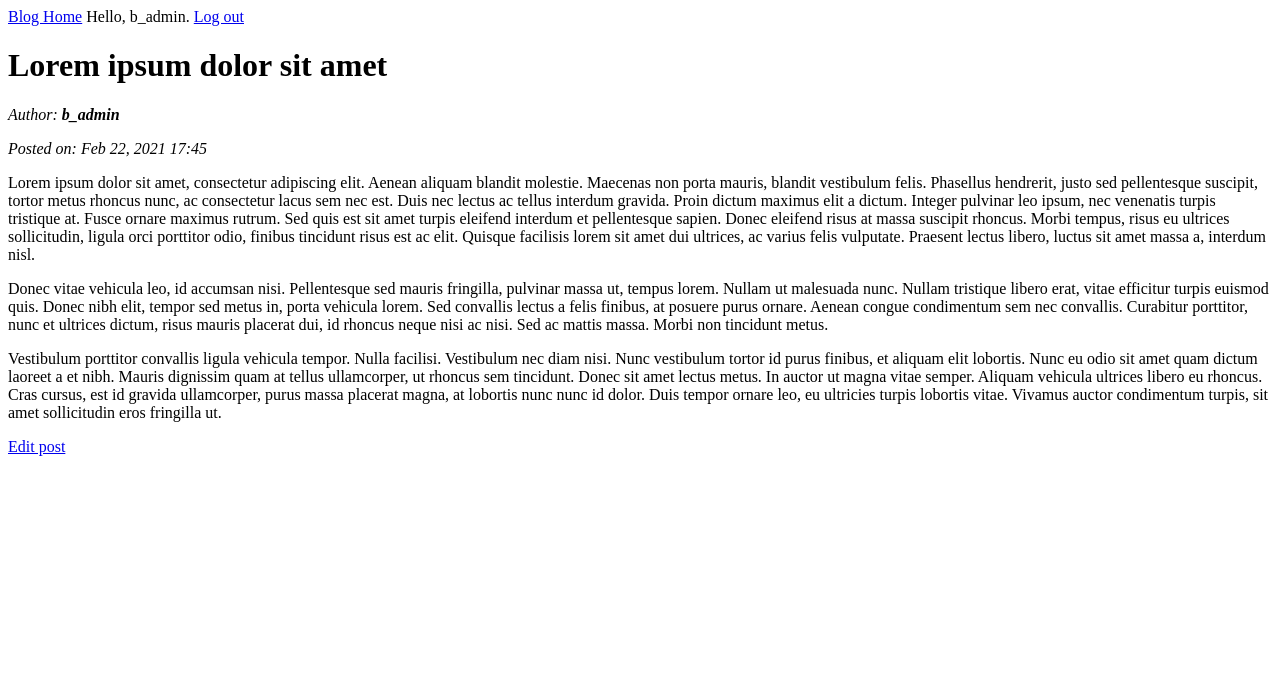
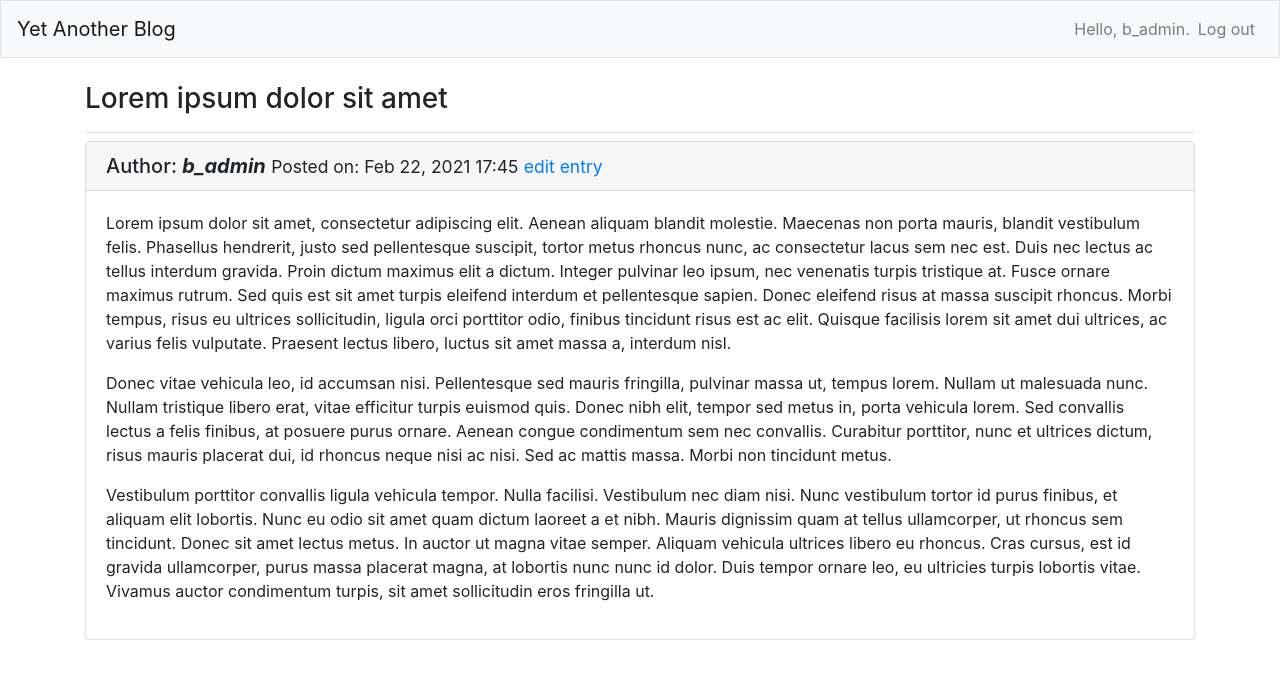
Before and after one commit to xerifeazeitona/PCC_WebApp, a Django app: page /post/5 in a window 1280 px wide. Shown: the top 679 px of the page. Run offline with Django 3.2, Linux system fonts and the light colour scheme; a user stored in the database is signed in; data comes from the database, SQL or seed files in the repository; both versions use the stored data as it was after the commit; some libraries are stand-ins or nearby versions.

Commit message:
Blog app is now styled with bootstrap

```diff
--- a/exercises/19_1_blog/Blog/settings.py
+++ b/exercises/19_1_blog/Blog/settings.py
@@ -34,6 +34,8 @@ INSTALLED_APPS = [
     # My apps
     'blogs',
     'users',
+    # Third party apps
+    'bootstrap4',
     # Default django apps
     'django.contrib.admin',
     'django.contrib.auth',
--- a/exercises/19_1_blog/blogs/templates/blogs/base.html
+++ b/exercises/19_1_blog/blogs/templates/blogs/base.html
@@ -1,12 +1,57 @@
-<p>
-    <a href="{% url 'blogs:index' %}">Blog Home</a>
-    {% if user.is_authenticated %}
-        Hello, {{ user.username }}.
-        <a href="{% url 'users:logout' %}">Log out</a>
-    {% else %}
-        <a href="{% url 'users:register' %}">Register</a> -
-        <a href="{% url 'users:login' %}">Log in</a>
-    {% endif %}
-</p>
+{% load bootstrap4 %}
 
-{% block content %}{% endblock content %}
+<!doctype html>
+<html lang="en">
+<head>
+  <meta charset="utf-8">
+  <meta name="viewport" content="width=device-width, initial-scale=1,
+    shrink-to-fit=no">
+  <title>Blog App</title>
+
+  {% bootstrap_css %}
+  {% bootstrap_javascript jquery='full' %}
+</head>
+<body>
+
+  <nav class="navbar navbar-expand-md navbar-light bg-light mb-4 border">
+
+    <a class="navbar-brand" href="{% url 'blogs:index'%}">
+        Yet Another Blog</a>
+
+    <button class="navbar-toggler" type="button" data-toggle="collapse"
+        data-target="#navbarCollapse" aria-controls="navbarCollapse"
+        aria-expanded="false" aria-label="Toggle navigation">
+      <span class="navbar-toggler-icon"></span></button>
+      <div class="collapse navbar-collapse" id="navbarCollapse">
+        <ul class="navbar-nav ml-auto">
+            {% if user.is_authenticated %}
+              <li class="nav-item">
+                <span class="navbar-text">Hello, {{ user.username }}.</span>
+              </li>
+              <li class="nav-item">
+                <a class="nav-link" href="{% url 'users:logout' %}">Log out</a>
+              </li>
+            {% else %}
+              <li class="nav-item">
+                <a class="nav-link" href="{% url 'users:register' %}">Register</a>
+              </li>
+              <li class="nav-item">
+                <a class="nav-link" href="{% url 'users:login' %}">Log in</a></li>
+            {% endif %}
+          </ul>
+        </div>
+
+      </nav>
+
+      <main role="main" class="container">
+        <div class="pb-2 mb-2 border-bottom">
+          {% block page_header %}{% endblock page_header %}
+        </div>
+        <div>
+          {% block content %}{% endblock content %}
+        </div>
+      </main>
+
+    </body>
+
+    </html>
--- a/exercises/19_1_blog/blogs/templates/blogs/post.html
+++ b/exercises/19_1_blog/blogs/templates/blogs/post.html
@@ -1,13 +1,23 @@
 {% extends "blogs/base.html" %}
 
+{% block page_header %}
+  <h3>{{ post.title }}</h3>
+{% endblock page_header %}
+
 {% block content %}
-    <h1>{{ post.title }}</h1>
-    <p><i>Author: <b>{{ post.author }}</b></i></p>
-    <p><i>Posted on: {{ post.date_added|date:'M d, Y H:i' }}</i></p>
-    <p>{{ post.text|linebreaks }}</p>
-    {% if post.author == user %}
-        <p>
-            <a href="{% url 'blogs:edit_post' post.id %}">Edit post</a>
-        </p>
-    {% endif %}
+
+    <div class="card mb-3">
+      <h5 class="card-header">
+        Author: <i><b>{{ post.author }}</b></i>
+        <small>Posted on: {{ post.date_added|date:'M d, Y H:i' }}</small>
+        {% if post.author == user %}
+            <small><a href="{% url 'blogs:edit_post' post.id %}">
+            edit entry</a></small>
+        {% endif %}
+      </h5>
+      <div class="card-body">
+        {{ post.text|linebreaks }}
+      </div>
+    </div>
+
 {% endblock content %}
```
Also changed, not shown: exercises/19_1_blog/blogs/templates/blogs/edit_post.html (+10 -4 lines), exercises/19_1_blog/blogs/templates/blogs/index.html (+9 -8 lines), exercises/19_1_blog/blogs/templates/blogs/new_post.html (+13 -5 lines), exercises/19_1_blog/users/templates/registration/logged_out.html (+7 -3 lines), exercises/19_1_blog/users/templates/registration/login.html (+14 -12 lines), exercises/19_1_blog/users/templates/registration/register.html (+11 -6 lines), exercises/19_1_blog/db.sqlite3.
